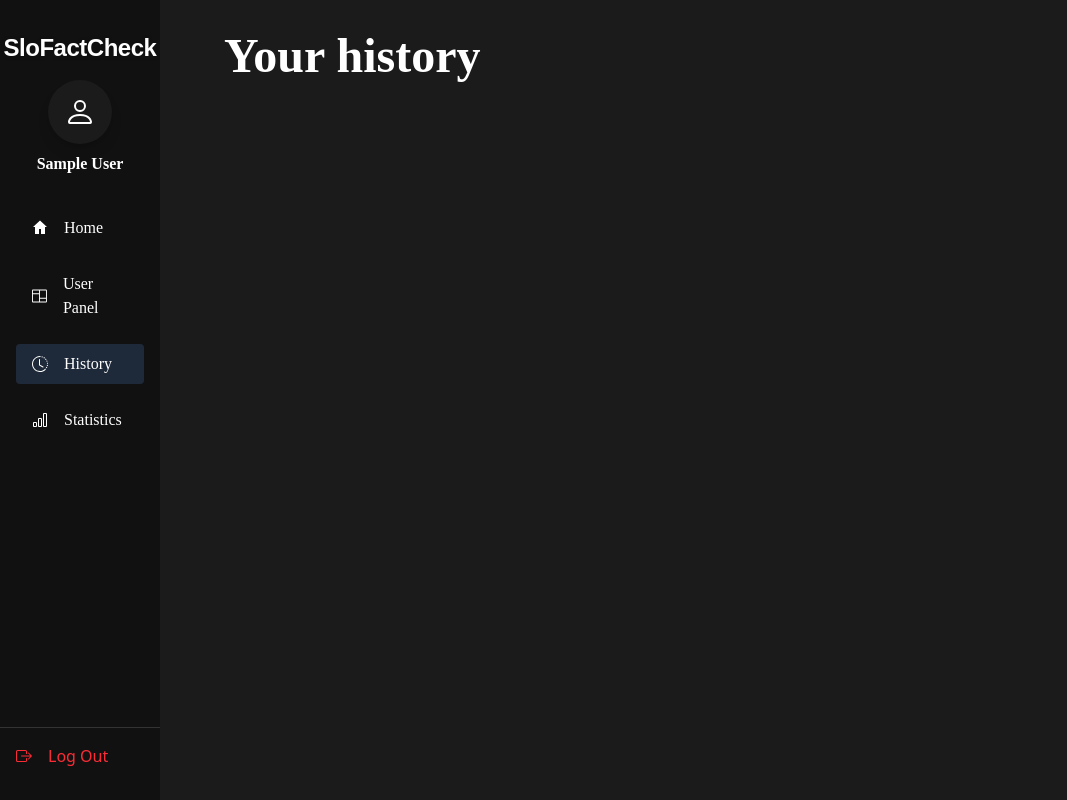
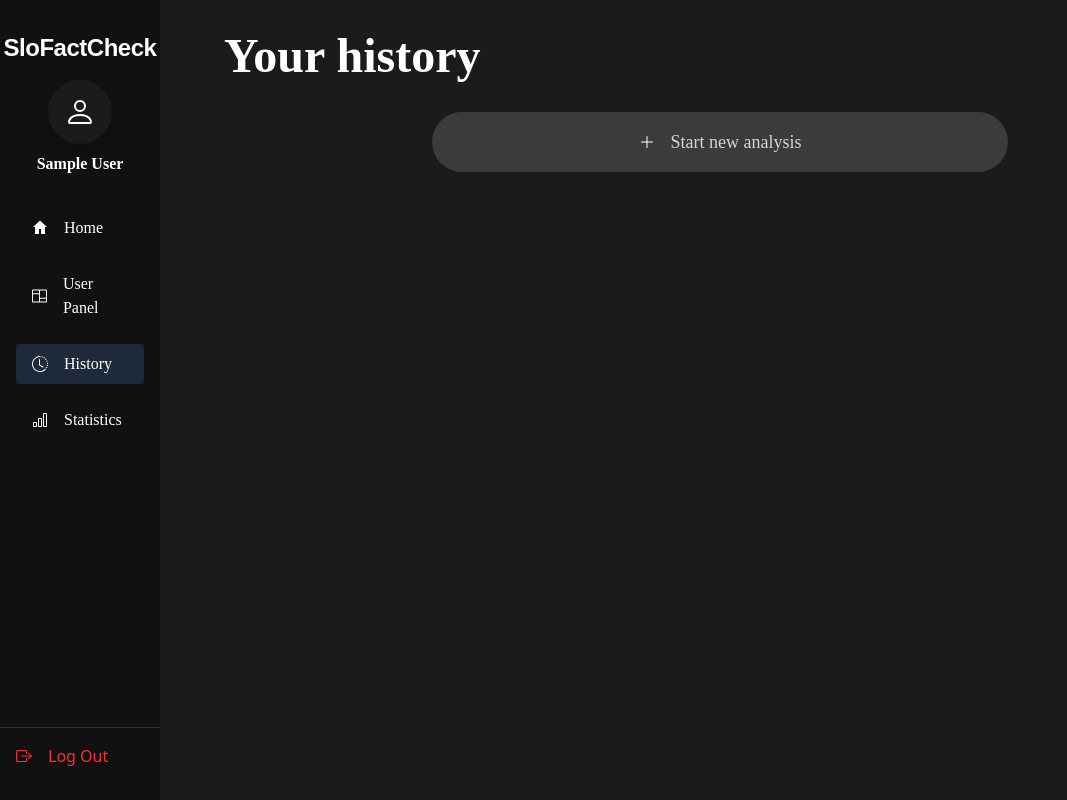
Before and after one commit to hai2001jpg/slofactcheck, a React (Vite) app in the folder client/: page /history in a window 1280 px wide. Shown: the whole page, without its empty margins (0-1067 px from the left). Built offline with nearby package versions, Linux system fonts and the light colour scheme; no server answers; sample sign-in values are in the browser's storage.

Commit message:
enhanced UI for navbar and sidebar for logged user

```diff
--- a/client/src/components/layout/Navbar.jsx
+++ b/client/src/components/layout/Navbar.jsx
@@ -9,6 +9,9 @@ const Navbar = () => {
     const [isRefreshing, setIsRefreshing] = useState(false);
     const { user, logout, loading } = useAuth();
     const isAuthenticated = Boolean(user);
+    const initials = user?.displayName
+        ? user.displayName.split(" ").map((n) => n[0]).join("").slice(0, 2).toUpperCase()
+        : (user?.email?.[0] ?? "U").toUpperCase();
     const location = useLocation();
     const isHome = location.pathname === "/";
     const isBusy = loading || isLoggingOut;
@@ -60,12 +63,15 @@ const Navbar = () => {
                     </div>
 
                     {isAuthenticated ? (
-                        <div className="flex gap-4 font-[Montserrat] text-md">
+                        <div className="flex gap-4 items-center font-[Montserrat] text-md">
                             <Link to="/userpanel">
                                 <button className="text-white px-4 py-2 rounded-md border border-[rgb(58,58,58)] hover:border-white transition duration-300 text-nowrap">
                                     User Panel
                                 </button>
                             </Link>
+                            <div className="rounded-full bg-white/10 border border-white/20 text-white h-10 w-10 flex items-center justify-center font-semibold uppercase">
+                                {initials}
+                            </div>
                             <button
                                 className="bg-red-600 text-white px-4 py-2 rounded-md border border-red-600 hover:border-white transition duration-300 text-nowrap disabled:opacity-50"
                                 onClick={handleLogout}
@@ -113,12 +119,15 @@ const Navbar = () => {
                             <button onClick={() => scrollToSection("about")} className="w-full text-white cursor-pointer hover:text-gray-300 hover:translate-y-1 transition duration-300">About SFC</button>
                             <button onClick={() => scrollToSection("contact")} className="w-full text-white cursor-pointer hover:text-gray-300 hover:translate-y-1 transition duration-300">Contact</button>
                             {isAuthenticated ? (
-                                <div className="w-full flex gap-4 justify-center pt-2">
+                                <div className="w-full flex gap-4 justify-center pt-2 items-center">
                                     <Link to="/userpanel" onClick={() => setOpen(false)}>
                                         <button className="text-white px-4 py-2 rounded-md border border-[rgb(58,58,58)] hover:border-white transition duration-300">
                                             User Panel
                                         </button>
                                     </Link>
+                                    <div className="rounded-full bg-white/10 border border-white/20 text-white h-10 w-10 flex items-center justify-center font-semibold uppercase">
+                                        {initials}
+                                    </div>
                                     <button
                                         className="bg-red-600 text-white px-4 py-2 rounded-md border border-red-600 hover:border-white transition duration-300 disabled:opacity-50"
                                         onClick={handleLogout}
--- a/client/src/pages/History.jsx
+++ b/client/src/pages/History.jsx
@@ -1,7 +1,13 @@
-import { useState, useEffect } from "react";
 import Sidebar from "@/components/layout/Sidebar";
+import { useNavigate } from "react-router-dom";
 
 const History = () => {
+    const navigate = useNavigate();
+
+    const handleStartNewAnalysis = () => {
+        navigate("/userpanel", { state: { focusAnalysis: true } });
+    };
+
     return (
         <div className="flex flex-row justify-center min-h-screen overflow-hidden">
             <Sidebar />
@@ -11,7 +17,18 @@ const History = () => {
                         Your history
                     </h1>
                 </div>
-
+                <div className="flex flex-col items-center w-full px-4">
+                    <button
+                        className="w-full max-w-xl flex flex-row items-center justify-center gap-4 py-3 sm:py-4 px-6 sm:px-10
+                        lg:px-12 bg-[#3b3b3b] rounded-full hover:bg-[#3b3b3b]/80 transition duration-200 text-base sm:text-lg"
+                        onClick={handleStartNewAnalysis}
+                    >
+                        <svg xmlns="http://www.w3.org/2000/svg" width="1rem" height="1rem" fill="white" className="bi bi-plus-lg" viewBox="0 0 16 16">
+                            <path fillRule="evenodd" d="M8 2a.5.5 0 0 1 .5.5v5h5a.5.5 0 0 1 0 1h-5v5a.5.5 0 0 1-1 0v-5h-5a.5.5 0 0 1 0-1h5v-5A.5.5 0 0 1 8 2"/>
+                        </svg>
+                        <span className="text-gray-300 font-[Montserrat] text-nowrap">Start new analysis</span>
+                    </button>
+                </div>
             </div>
         </div>
     )
```
